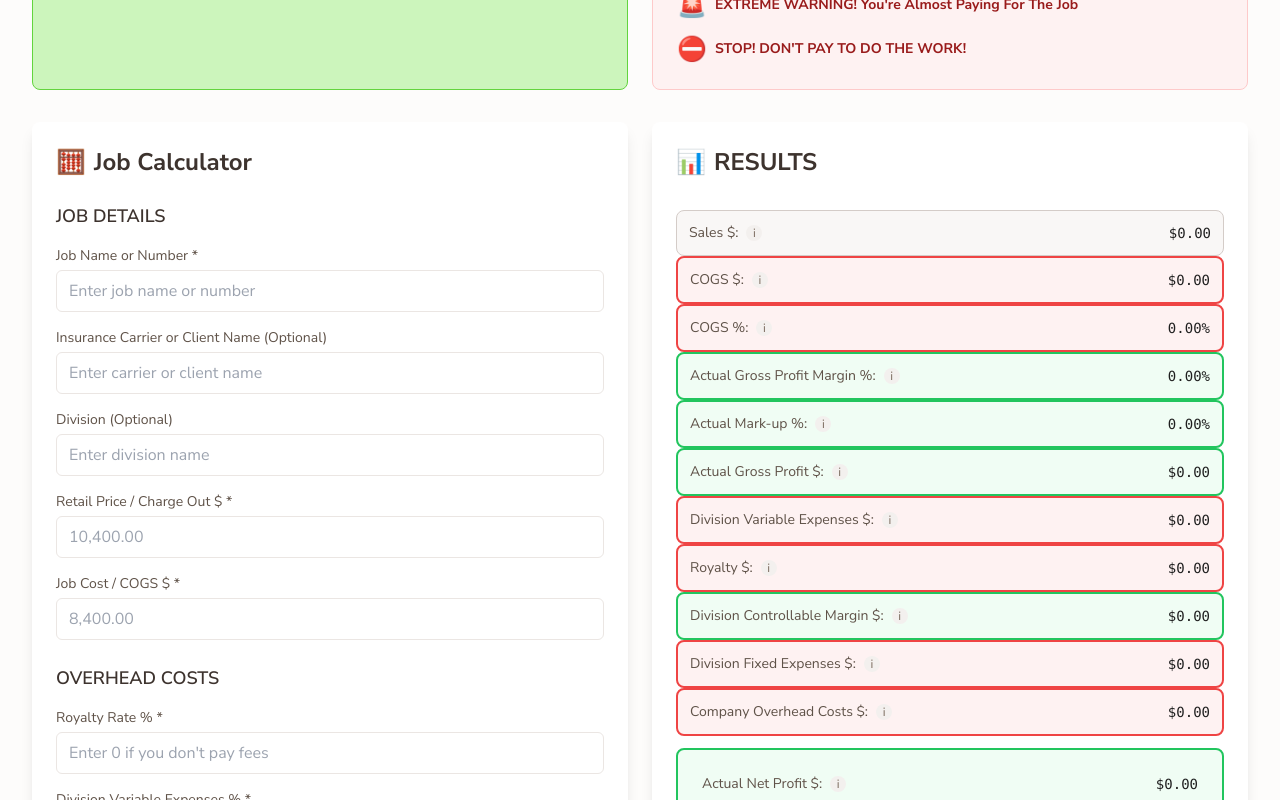
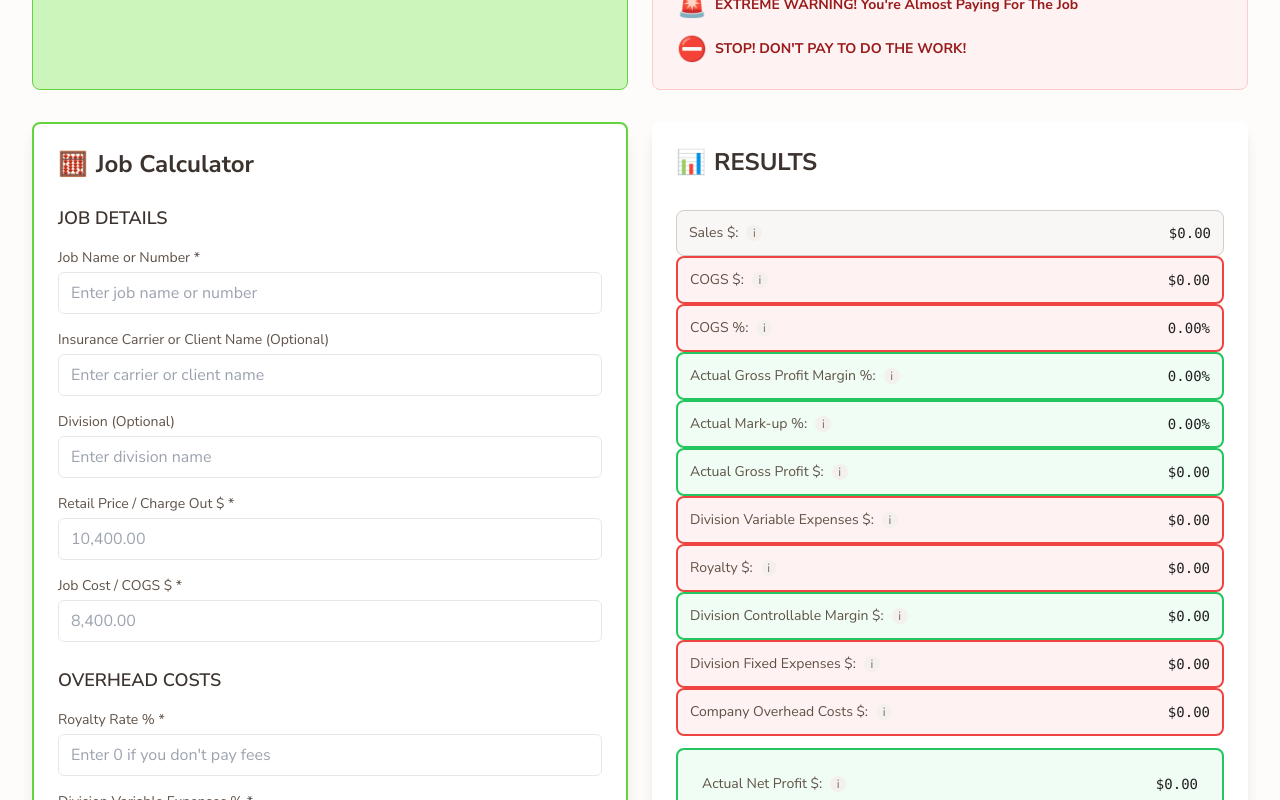
Before and after one commit to KayFernPR/Division-Calculator, a React (Vite) app: page / in a window 1280 px wide. Shown: the part 600-1400 px from the top of the page. Built offline with nearby package versions, Linux system fonts and the light colour scheme.

Commit message:
Add custom green border to Job Calculator section

```diff
--- a/src/components/Calculator.jsx
+++ b/src/components/Calculator.jsx
@@ -332,11 +332,11 @@ const Calculator = () => {
         {/* Calculator and Results */}
         <div className="grid grid-cols-1 lg:grid-cols-2 gap-6 mb-8">
           {/* Job Calculator */}
-          <div className="bg-white dark:bg-neutral-800 rounded-lg shadow-lg p-6">
+          <div className="bg-white dark:bg-neutral-800 rounded-lg shadow-lg p-6" style={{borderColor: '#63D43E', borderWidth: '2px', borderStyle: 'solid'}}>
             <h2 className="text-2xl font-bold text-neutral-900 dark:text-white mb-6 flex items-center gap-2">
               <span className="text-green-600">🧮</span>
-          Job Calculator
-          </h2>
+              Job Calculator
+            </h2>
 
               <form onSubmit={handleSubmit} className="space-y-6">
                 {/* Section 1: JOB DETAILS */}
```
